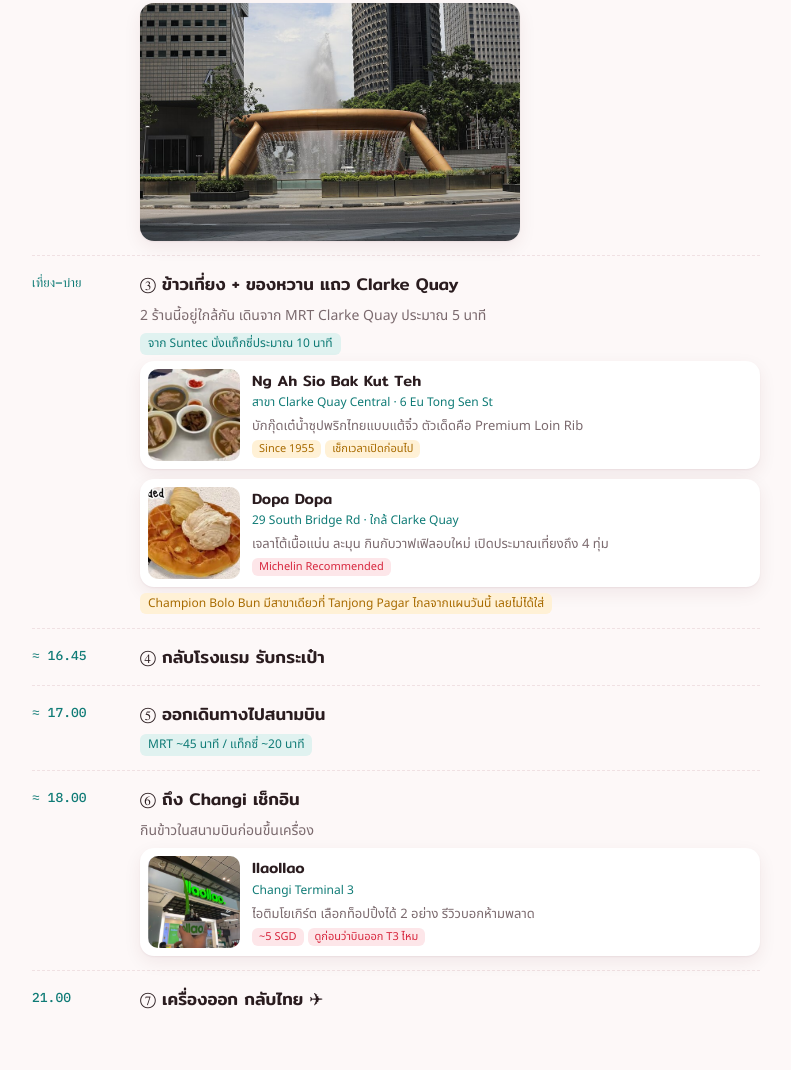
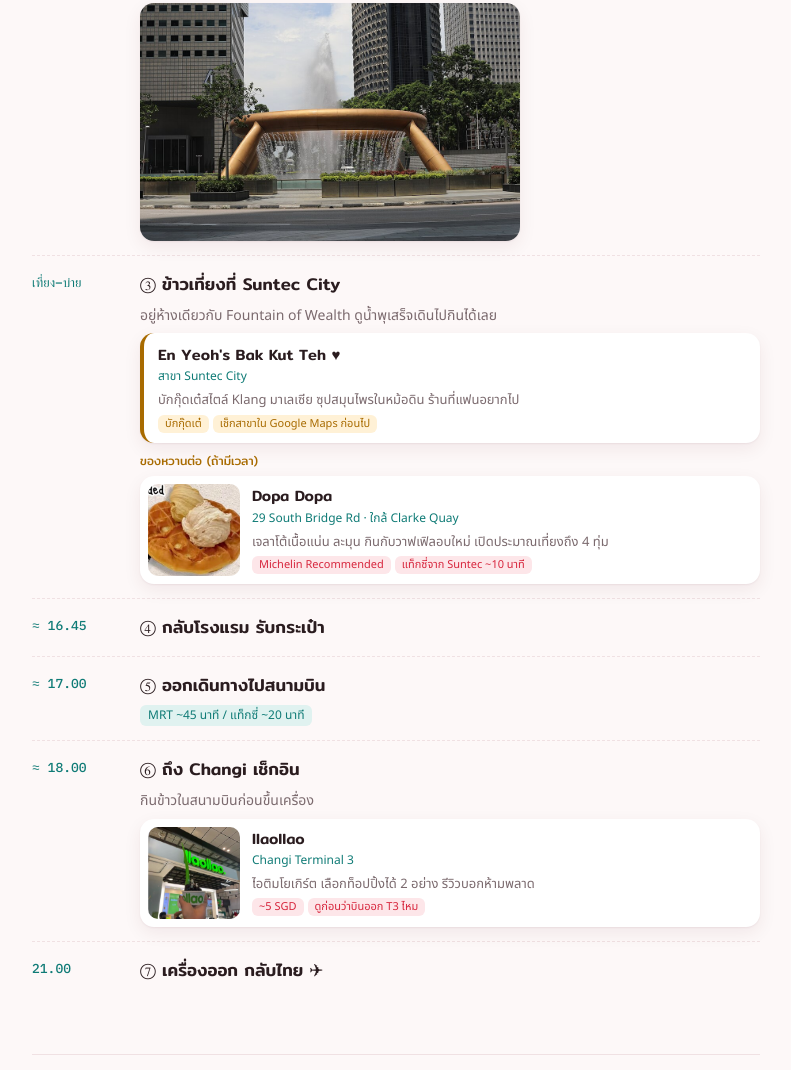
Before and after one commit to phonphawit-sirirapa/singapore-trip, a plain HTML site: page index.html in a window 1280 px wide. Shown: the part 7572-8642 px from the top of the page, without its empty margins (244-1035 px from the left). Drawn offline with Linux system fonts and the light colour scheme.

Commit message:
Day 4 lunch: En Yeoh's Bak Kut Teh at Suntec City
Co-Authored-By: Claude Opus 5.5 <noreply@anthropic.com>

```diff
--- a/index.html
+++ b/index.html
@@ -207,13 +207,14 @@ footer { margin-top: 56px; font-size: 13px; color: var(--muted); border-top: 1px
       <img class="place" src="img/ngallery.jpg" alt="ภายใน National Gallery Singapore"></div></li>
     <li><span class="time">ต่อ</span><div class="what"><h3>② Fountain of Wealth</h3><p>MRT Promenade · Exit C</p>
       <img class="place" src="img/fountain.jpg" alt="น้ำพุ Fountain of Wealth ที่ Suntec City"></div></li>
-    <li><span class="time">เที่ยง–บ่าย</span><div class="what"><h3>③ ข้าวเที่ยง + ของหวาน แถว Clarke Quay</h3><p>2 ร้านนี้อยู่ใกล้กัน เดินจาก MRT Clarke Quay ประมาณ 5 นาที</p>
-      <span class="tag move">จาก Suntec นั่งแท็กซี่ประมาณ 10 นาที</span>
+    <li><span class="time">เที่ยง–บ่าย</span><div class="what"><h3>③ ข้าวเที่ยงที่ Suntec City</h3><p>อยู่ห้างเดียวกับ Fountain of Wealth ดูน้ำพุเสร็จเดินไปกินได้เลย</p>
       <div class="eats">
-        <div class="eat"><img src="img/ngahsio.jpg" alt="บักกุ๊ดเต๋"><div class="t"><h4>Ng Ah Sio Bak Kut Teh</h4><span class="where">สาขา Clarke Quay Central · 6 Eu Tong Sen St</span><p>บักกุ๊ดเต๋น้ำซุปพริกไทยแบบแต้จิ๋ว ตัวเด็ดคือ Premium Loin Rib</p><div class="chips"><span>Since 1955</span><span>เช็กเวลาเปิดก่อนไป</span></div></div></div>
-        <div class="eat sweet"><img src="img/dopa.jpg" alt="เจลาโต้บนวาฟเฟิล"><div class="t"><h4>Dopa Dopa</h4><span class="where">29 South Bridge Rd · ใกล้ Clarke Quay</span><p>เจลาโต้เนื้อแน่น ละมุน กินกับวาฟเฟิลอบใหม่ เปิดประมาณเที่ยงถึง 4 ทุ่ม</p><div class="chips"><span>Michelin Recommended</span></div></div></div>
+        <div class="eat noimg"><div class="t"><h4>En Yeoh's Bak Kut Teh ♥</h4><span class="where">สาขา Suntec City</span><p>บักกุ๊ดเต๋สไตล์ Klang มาเลเซีย ซุปสมุนไพรในหม้อดิน ร้านที่แฟนอยากไป</p><div class="chips"><span>บักกุ๊ดเต๋</span><span>เช็กสาขาใน Google Maps ก่อนไป</span></div></div></div>
       </div>
-      <span class="tag q">Champion Bolo Bun มีสาขาเดียวที่ Tanjong Pagar ไกลจากแผนวันนี้ เลยไม่ได้ใส่</span></div></li>
+      <span class="pickone">ของหวานต่อ (ถ้ามีเวลา)</span>
+      <div class="eats">
+        <div class="eat sweet"><img src="img/dopa.jpg" alt="เจลาโต้บนวาฟเฟิล"><div class="t"><h4>Dopa Dopa</h4><span class="where">29 South Bridge Rd · ใกล้ Clarke Quay</span><p>เจลาโต้เนื้อแน่น ละมุน กินกับวาฟเฟิลอบใหม่ เปิดประมาณเที่ยงถึง 4 ทุ่ม</p><div class="chips"><span>Michelin Recommended</span><span>แท็กซี่จาก Suntec ~10 นาที</span></div></div></div>
+      </div></div></li>
     <li><span class="time">≈ 16.45</span><div class="what"><h3>④ กลับโรงแรม รับกระเป๋า</h3></div></li>
     <li><span class="time">≈ 17.00</span><div class="what"><h3>⑤ ออกเดินทางไปสนามบิน</h3><span class="tag move">MRT ~45 นาที / แท็กซี่ ~20 นาที</span></div></li>
     <li><span class="time">≈ 18.00</span><div class="what"><h3>⑥ ถึง Changi เช็กอิน</h3><p>กินข้าวในสนามบินก่อนขึ้นเครื่อง</p>
```
